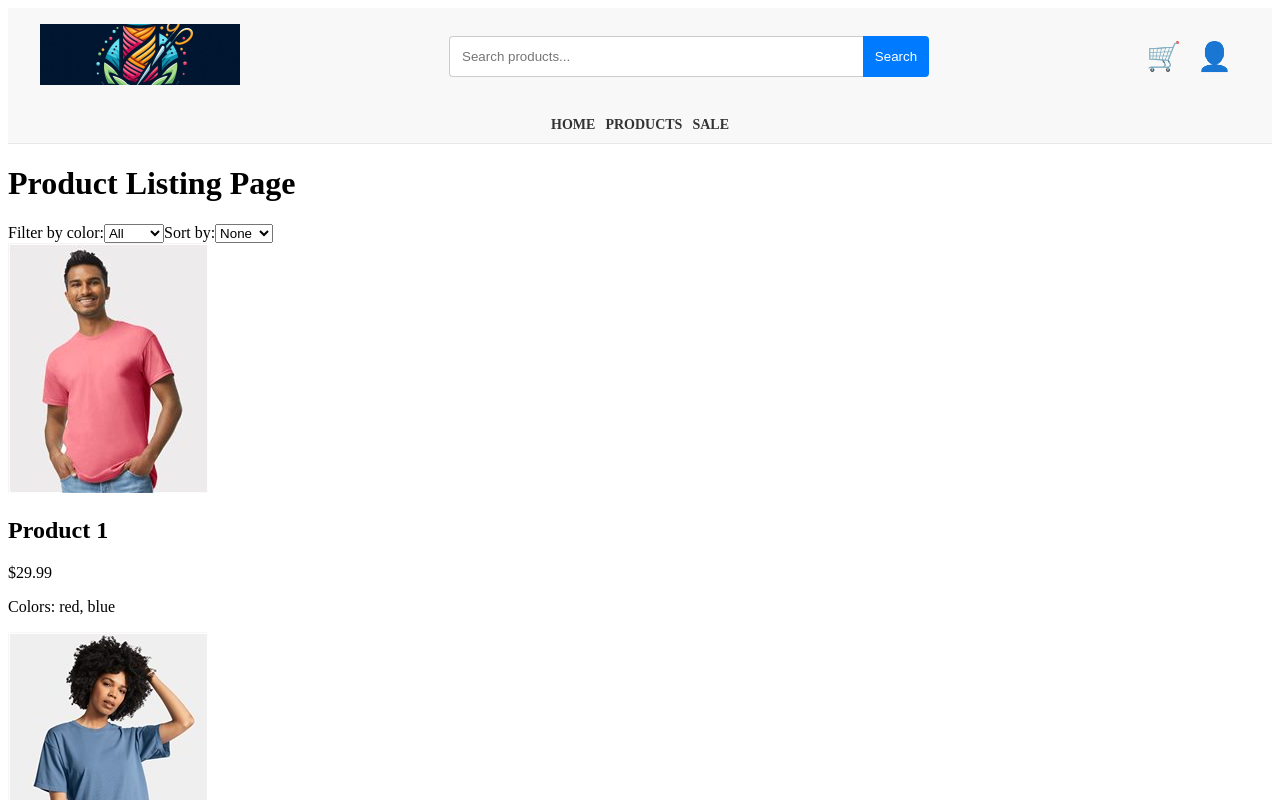
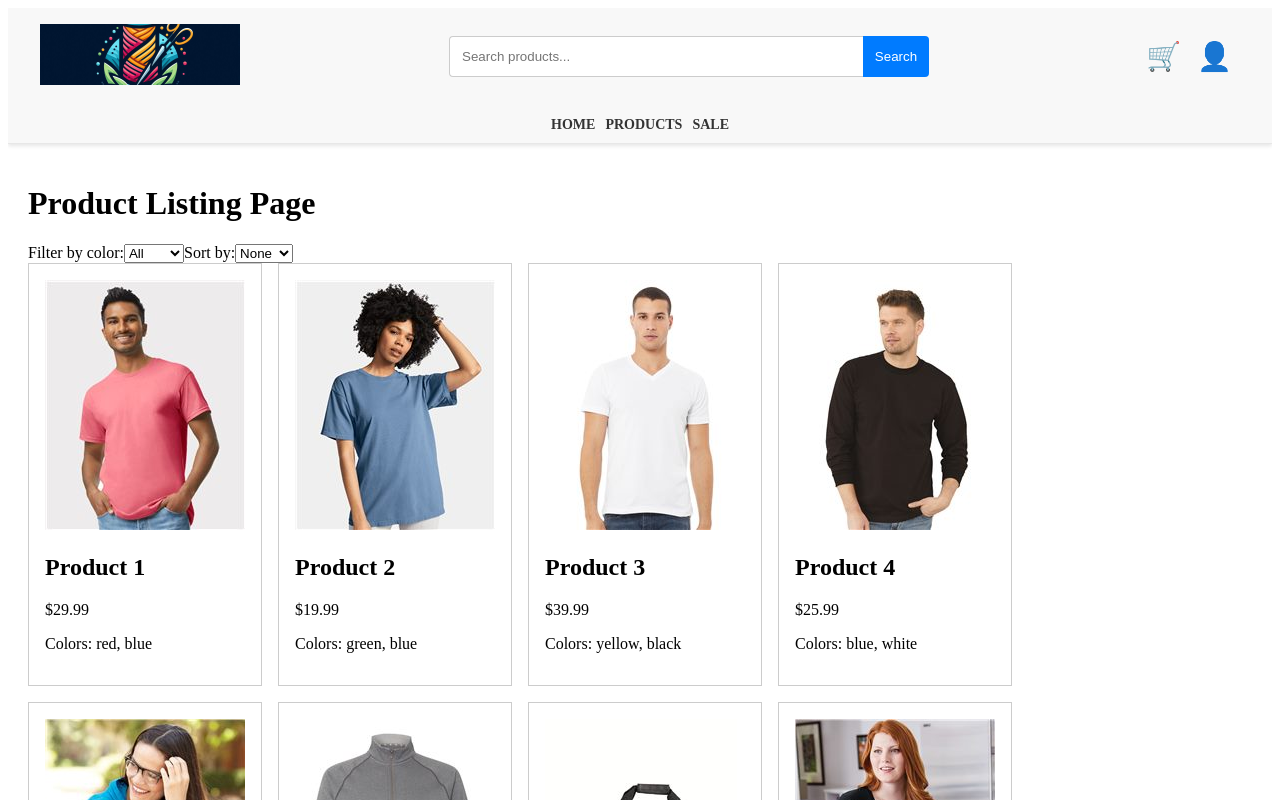
Before and after one commit to vschaeidt/sr-front-end-challenge, a React (Create React App) app: page / in a window 1280 px wide. Shown: the top 800 px of the page. Built offline with nearby package versions, Linux system fonts and the light colour scheme.

Commit message:
feat: make the header section sticky, apply the App styles

```diff
--- a/src/App.css
+++ b/src/App.css
@@ -1,3 +1,20 @@
+.app-container {
+  height: 100vh;
+  overflow-y: auto;
+}
+
+.sticky-header {
+  position: sticky;
+  top: 0;
+  z-index: 1000;
+  background-color: #fff;
+  box-shadow: 0 2px 4px rgba(0, 0, 0, 0.1);
+}
+
+.content {
+  padding: 20px;
+}
+
 .product-grid {
   display: flex;
   flex-wrap: wrap;
--- a/src/App.js
+++ b/src/App.js
@@ -1,6 +1,8 @@
 import React, { useState } from "react";
 import { products } from "./data";
 import { links } from "./links";
+import "./App.css";
+
 import Img from "./atoms/Image";
 import Header from "./components/header/Header";
 import Menu from "./components/menu/Menu";
@@ -32,10 +34,13 @@ function App() {
   });
 
   return (
-    <div>
+    <div className="app-container">
+      <div className="sticky-header">
         <Header />
         <MobileMenu links={links} />
         <Menu links={links} />
+      </div>
+      <div className="content">
         <h1>Product Listing Page</h1>
         <div>
           <label>
@@ -67,6 +72,7 @@ function App() {
           ))}
         </div>
       </div>
+    </div>
   );
 }
 
```
Also changed, not shown: 1 other file (tests, documents, lock files or other folders). Lines whose indentation alone changed are shown as unchanged.
